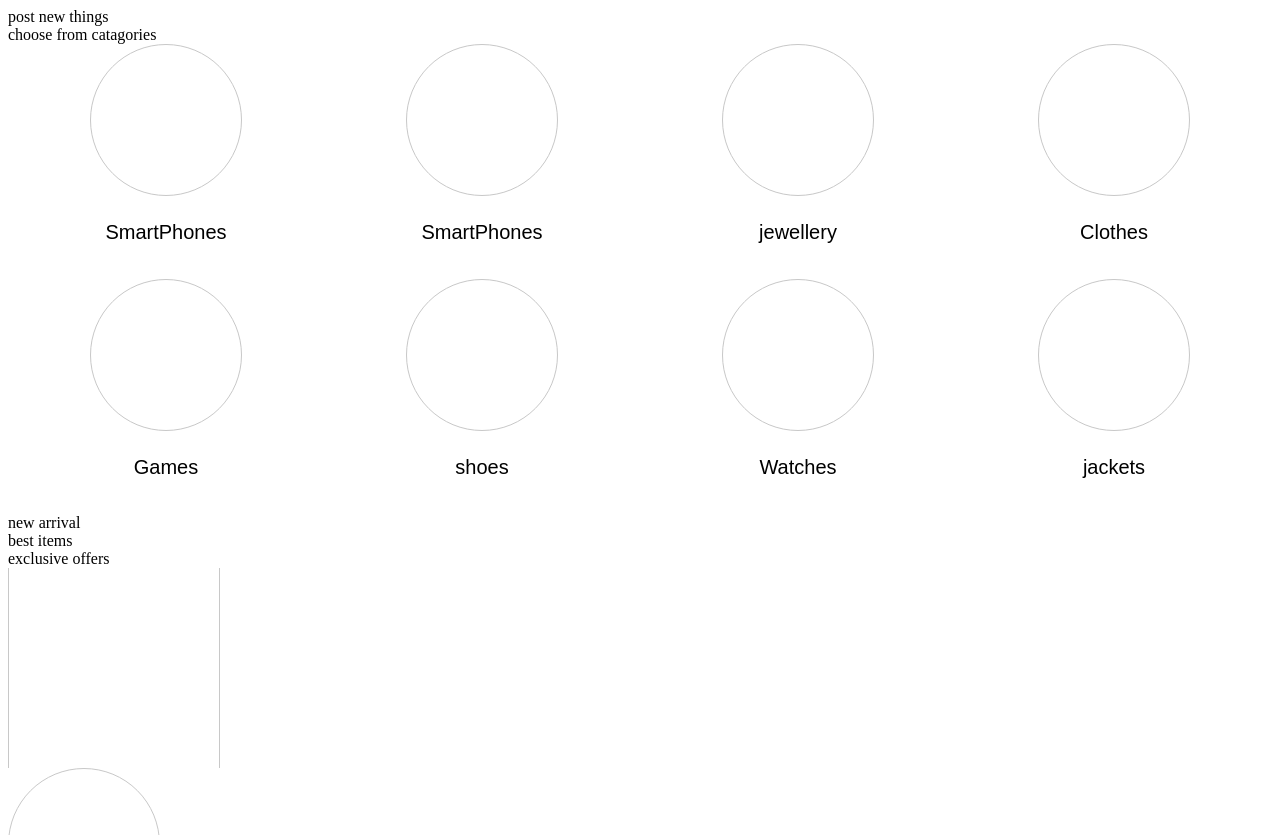
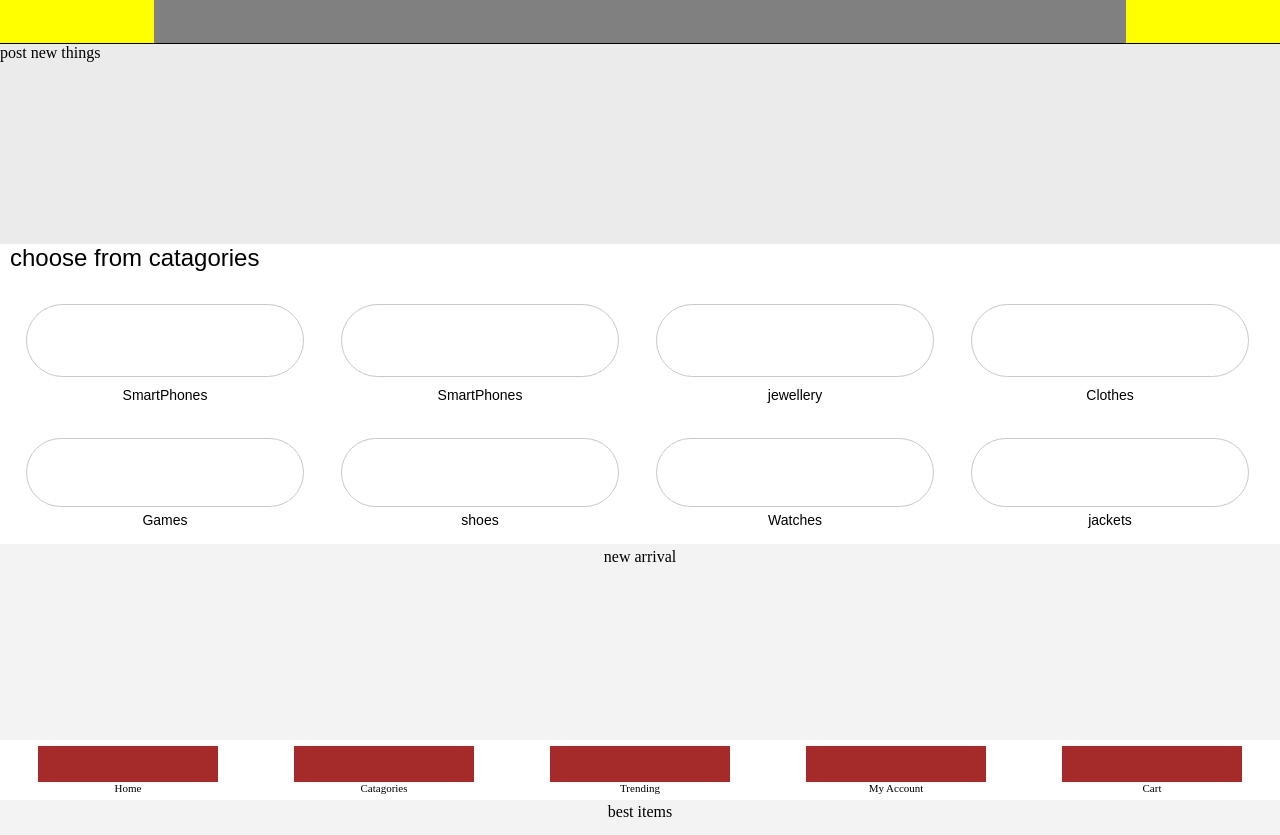
Before and after one commit to soffonal/shopy, a plain HTML site: page index.html in a window 1280 px wide. Shown: the top 835 px of the page. Drawn offline with Linux system fonts and the light colour scheme.

Commit message:
Update main.css

```diff
--- a/main.css
+++ b/main.css
@@ -1,132 +1,217 @@
+*{
+	padding: 0;
+	margin: 0;
+	box-sizing: border-box;
+}
+
+#main{
+	/*height: 100vh;*/
+	width:100%;
+	/*background: yellow;*/
+	margin: 0 auto;
+}
+.top{
+	height: 44px;
+	width: 100%;
+	border-bottom: black 1px solid;
+	display: flex;
+	background: pink;
+	align-items: center;
+	justify-content: space-around;
+
+	/*flex-direction: column;*/
+}
+.nav-left, .nav-right{
+	width: 12%;
+	height: 100%;
+	background: yellow;
+}
+.header-content{
+	height: 100%;
+	width:76%;
+	background: gray;
+}
+.top .t-icon{
+	height: 85%;
+	width: 20%;
+	background:gray;
+}
+.top .t-input{
+	display: flex;
+	height: 70%;
+	width: 75%;
+	/*background: red;*/
+}
+.top .t-input input{
+	height: 100%;
+	width: 100%;
+	border: none;
+	font-size: 18px;
+	padding-left:10px;
+	border-top-left-radius:7px;
+	border-bottom-left-radius: 7px;
+}
+.top .t-input .t-search-btn{
+	height: 100%;
+	width: 15%;
+	border: none;
+	border-top-right-radius: 7px;
+	border-bottom-right-radius: 7px;
+}
+.mid{
+	height: 94vh;
+	width:100%;
+	border-bottom: black 1px solid;
+	background: white;
+	overflow: auto;
+}
+.bar1 , .bar2{
+	display: flex;
+	justify-content: space-around;
+	margin: 10px 0;
+	height: 45%;
+	width: 100%;
+	border:black solid 0px;
+}
+.bars{
+	height: 100%;
+	width:45%;
+	border: red solid 0px;
+	border-radius: 1px;
+	background: rgb(240,240,240);
+}
+.footer{
+	position: fixed;
+	bottom: 0;
+	display: flex;
+	flex-direction: row;
+	height: 60px;
+	width:100%;
+	background: white;
+
+}
+.icon{
+	width:70%;
+	height: 60%;
+	background: brown;
+}
+.icon:hover{
+	background: rgb();
+}
+.footer div{
+	width: 20%;
+	height: 100%;
+	font-size: 11px;
+	border-radius: 25px;
+	display: flex;
+	flex-direction: column;
+	align-items: center;
+	justify-content: center;
+}
+
+
+
+/*//////////////////////////////////////////////////////////////////////////////*/
+
+
+
 .bar:hover{
 	border:solid 1px rgb(50,150,270);
 }
-.bar2:hover{
-	border:solid 1px rgb(50,150,270);
+
+.poster{
+	width:100%;
+	height: 200px;
+	background: rgb(235,235,235);
+
 }
-.catagories, .popular{
-	font-size:1.7em;
-	margin-bottom: 15px;
+.cata{
+	font-size:1.5em;
+	margin-bottom: 3px;
 	font-family:arial, sans-serif !important;
-	font-weight: 600;
+	/*font-weight: 600;*/
 }
-.impimage{
-	display: flex;
-	width:100%;
-	height: 320px;
-	/*border: solid gray 1px;*/
-	margin: 0px 0 20px;
-	background: url(../img/toptwo.png);
-}
-.choosebox{
-	width:100%;
-	height: 40px;
-	background-color:#AFDaFa;
-	opacity: 0.7
-}
-.main, .main2{
-	margin: 20px;
+.choose-circ{
+	margin: 10px;
+	margin-top:0;
 	display: flex;
 	flex-direction: column;
 	/*margin-top: 0;*/
 }
-.col, .col2{
+.col{
+	display: flex;
+	/*flex-wrap: wrap;*/
+	flex-direction: row;
+	margin-bottom: 0px;
+	width: 100%;
+	height: 157px;
+	/*background: pink;*/
 
-	display: flex;
-	flex-wrap: wrap;
-	flex-direction: row;
-	margin-bottom: 15px;
 	align-items: center;
 	justify-content: space-around;
 
 }
-.contain, .contain2{
+.s{
+	height: 102px;
+}
+
+.contain{
 	display: flex;
 	flex-direction: column;
 	align-items: center;
-	justify-content: space-between;
-	width:165px;
-	height: 200px;
+	justify-content: center;
+	width:22%;
+	height: 100%;
 	/*border:#eee 1px solid;*/
-	margin-bottom: 20px
+	/*margin-bottom: 10px;*/
+	margin-right:5px;
 }
-.bar, .bar2{
-	width:150px;
-	height: 150px;
+.bar{
+	width:100%;
+	height: 47%;
 	border:white 1px solid;
 	border-radius: 1500px;
+	margin-bottom: 10px;
+}
+.s .bar{
+	height: 68%;
+	margin-bottom: 5px;
 }
 .bill{
 	font-family: arial,sans-serif;
-	font-size: 20px;
+	font-size: 14px;
 }
-.contain1{
-	display: flex;
-	flex-direction: column;
-	align-items: center;
-	justify-content: space-around;
-	width:210px;
-	height: 250px;
-	border:#ddd 1px solid;
-	margin:0 15px;
-	margin-left:0;
-}
-.main1{
-	width: 100%;
-	position:relative;
-	margin: 20px;
-	display: flex;
-	flex-direction: column;
-}
-.col1{
-	width: 100%;
-	position:relative;
-	display: flex;
-	flex-direction: row;
-	margin:10px 20px 15px;
-	margin-left:20px;
-	overflow: scroll;
 
-}
-.contain1:last-child{
-	margin-right:10px;
-}
-.bar1{
-	width:210px;
-	height: 200px;
-	border:solid 1px rgb(200,200,200);
-	border-bottom: none;
-	border-top: none;
-}
-.bar, .bar2{
+.bar{
 	border:solid 1px rgb(200,200,200);
 }
 .bar:hover{
 	box-shadow: 2px 1px 6px rgb(110,200,230), -1px 1px 6px 2px rgb(110,200,230);
 }
-.bottom{
+
+
+
+/**************************************************************************************************************/
+
+.new-items, .hot-items, .our-best-offer{
 	width: 100%;
-	height: 400px;
-	background: #eee;
+	height: 250px;
+	background: rgb(243,243,243);
+	margin-bottom: 5px;
 }
-.next , .next1 , .next2{
-	position:absolute;
-	top:45%;
-	right:3%;
-	width:31px;
-	height:31px;
-	border-radius: 100px;
-	z-index:100;
+.hot-items{
+ 	width: 100%;
+ 	height: 250px;
 }
-.preview, .preview1, .preview2{
-	position:absolute;
-	top:45%;
-	left:3%;
-	width:31px;
-	height:31px;
-	z-index:100;
-	border-radius: 100px;
-
+.our-best-offer{
+	width:100%;
+	height: 250px;
 }
-.preview:hover , .preview1:hover, .preview2:hover, .next:hover , .next1:hover , .next2:hover{
-	border: solid 1px gray;
+.tit-span{
+	text-align: center;
+	width:100%;
+	height: 10%;
+	display: flex;
+	align-items: center;
+	justify-content: center;
+}
```
